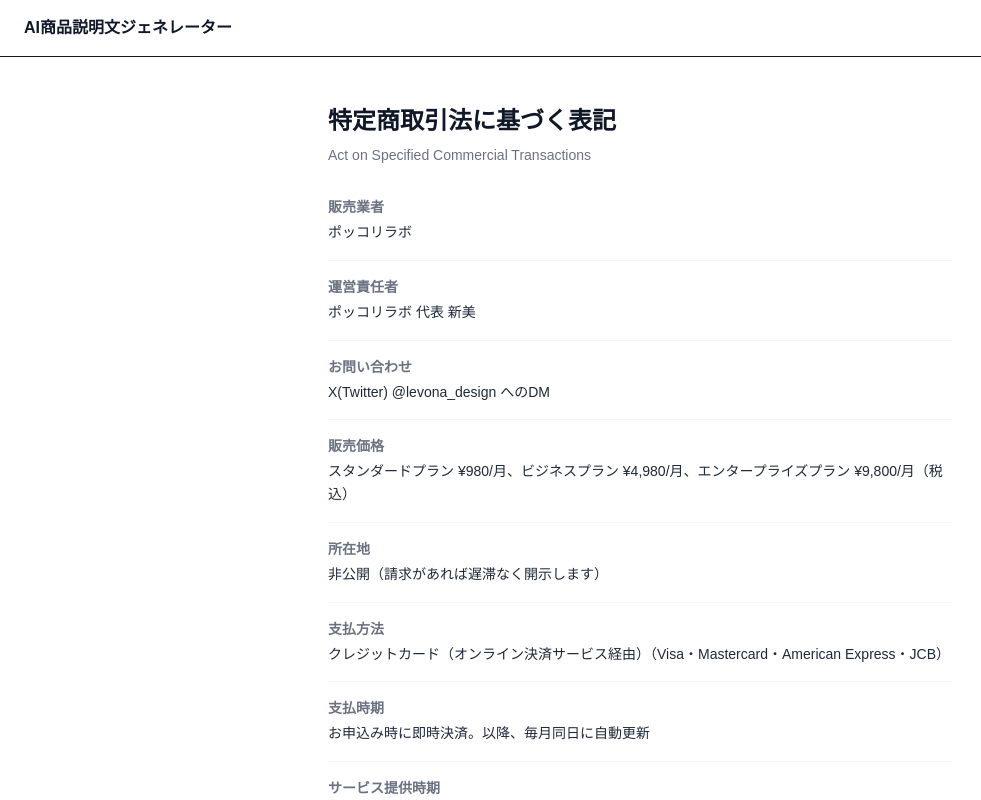
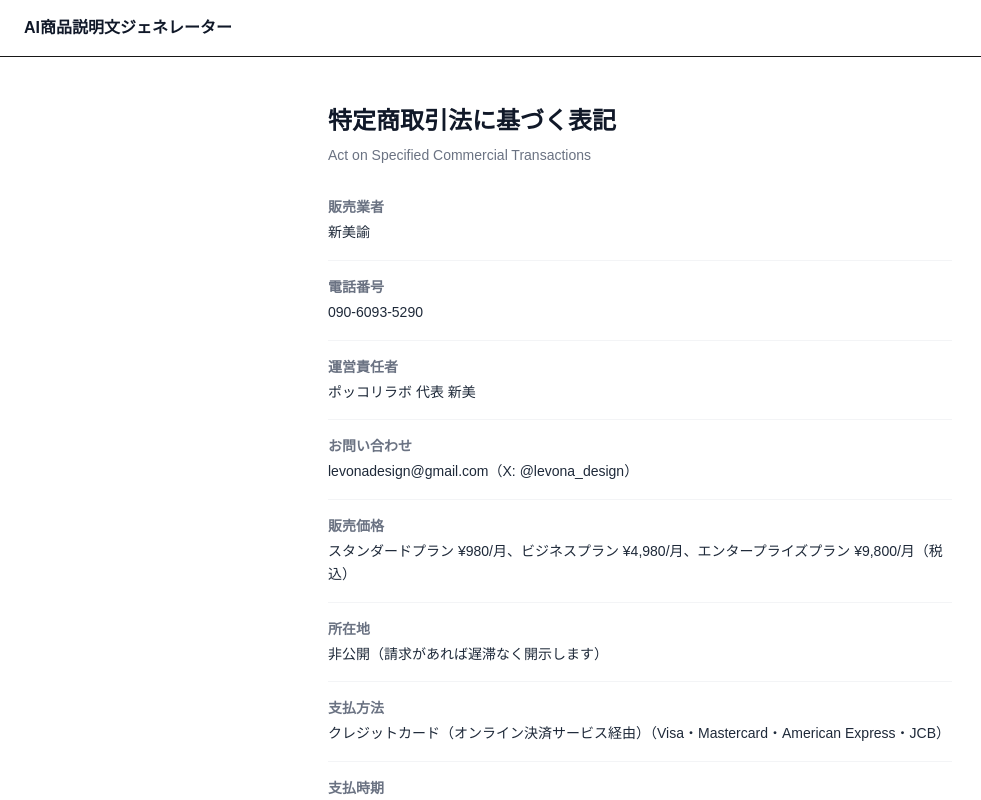
Before and after one commit to pokkori/ec-description-generator, a Next.js app: page /legal in a window 1280 px wide. Shown: the top 800 px of the page, without its empty margins (0-981 px from the left). Built offline with nearby package versions, Linux system fonts and the light colour scheme.

Commit message:
fix: 特商法表記更新（販売業者・電話番号・メールアドレス）

```diff
--- a/app/legal/page.tsx
+++ b/app/legal/page.tsx
@@ -1,9 +1,10 @@
 import Link from "next/link";
 
 const ITEMS = [
-  { label: "販売業者", value: "ポッコリラボ" },
+  { label: "販売業者", value: "新美諭" },
+  { label: "電話番号", value: "090-6093-5290" },
   { label: "運営責任者", value: "ポッコリラボ 代表 新美" },
-  { label: "お問い合わせ", value: "X(Twitter) @levona_design へのDM" },
+  { label: "お問い合わせ", value: "levonadesign@gmail.com（X: @levona_design）" },
   { label: "販売価格", value: "スタンダードプラン ¥980/月、ビジネスプラン ¥4,980/月、エンタープライズプラン ¥9,800/月（税込）" },
   { label: "所在地", value: "非公開（請求があれば遅滞なく開示します）" },
   { label: "支払方法", value: "クレジットカード（オンライン決済サービス経由）（Visa・Mastercard・American Express・JCB）" },
```
